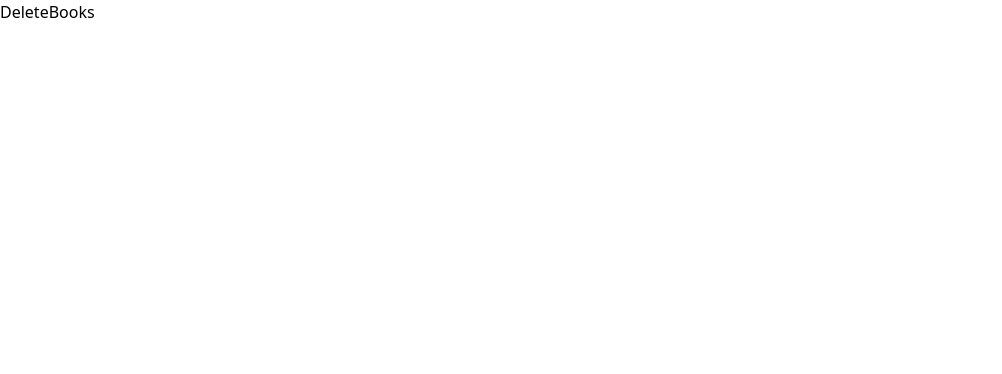
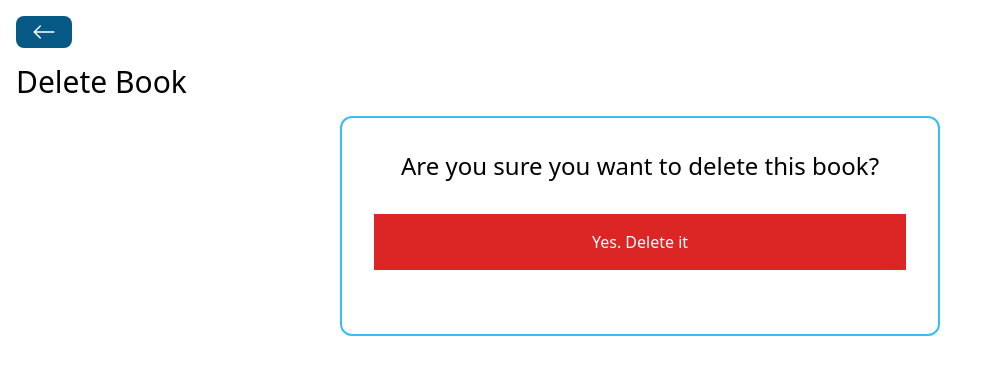
Before and after one commit to Tharindudaminthaovt/Book-store-application, a React (Vite) app in the folder book-store-project/frontend/: page /books/delete/1 in a window 1280 px wide. Shown: the top 374 px of the page, without its empty margins (0-1002 px from the left). Built offline with nearby package versions, Linux system fonts and the light colour scheme.

Commit message:
Delete book feature implemented

```diff
--- a/book-store-project/frontend/src/pages/DeleteBooks.jsx
+++ b/book-store-project/frontend/src/pages/DeleteBooks.jsx
@@ -1,9 +1,41 @@
-import React from 'react'
+import React, { useState} from 'react';
+import BackButton from '../components/BackButton';
+import Spinner from '../components/spinner';
+import axios from 'axios';
+import { useNavigate, useParams } from 'react-router-dom';
 
-const DeleteBooks = () => {
+const DeleteBook = () => {
+  const [loading, setLoading] = useState(false);
+  const navigate = useNavigate();
+  const {id} = useParams();
+  const handleDeleteBook = () => {
+    setLoading(true);
+    axios.delete(`http://localhost:5555/books/${id}`)
+    .then(() => {
+      setLoading(false);
+      navigate('/');
+    })
+    .catch((error) => {
+      setLoading(false);
+      alert('An error occured. please check console');
+      console.log(error);
+    });
+  };
+
   return (
-    <div>DeleteBooks</div>
+    <div className='p-4'>
+      <BackButton/>
+      <h1 className='text-3xl my-4'>Delete Book</h1>
+      {loading ? <Spinner/> : ''}
+      <div className='flex flex-col items-center border-2 border-sky-400 rounded-xl w-[600px] p-8 mx-auto'>
+        <h3 className='text-2xl'>Are you sure you want to delete this book?</h3>
+        <button className='p-4 bg-red-600 text-white m-8 w-full '
+        onClick={handleDeleteBook}>
+          Yes. Delete it
+        </button>
+      </div>
+    </div>
   )
 }
 
-export default DeleteBooks
+export default DeleteBook
```
